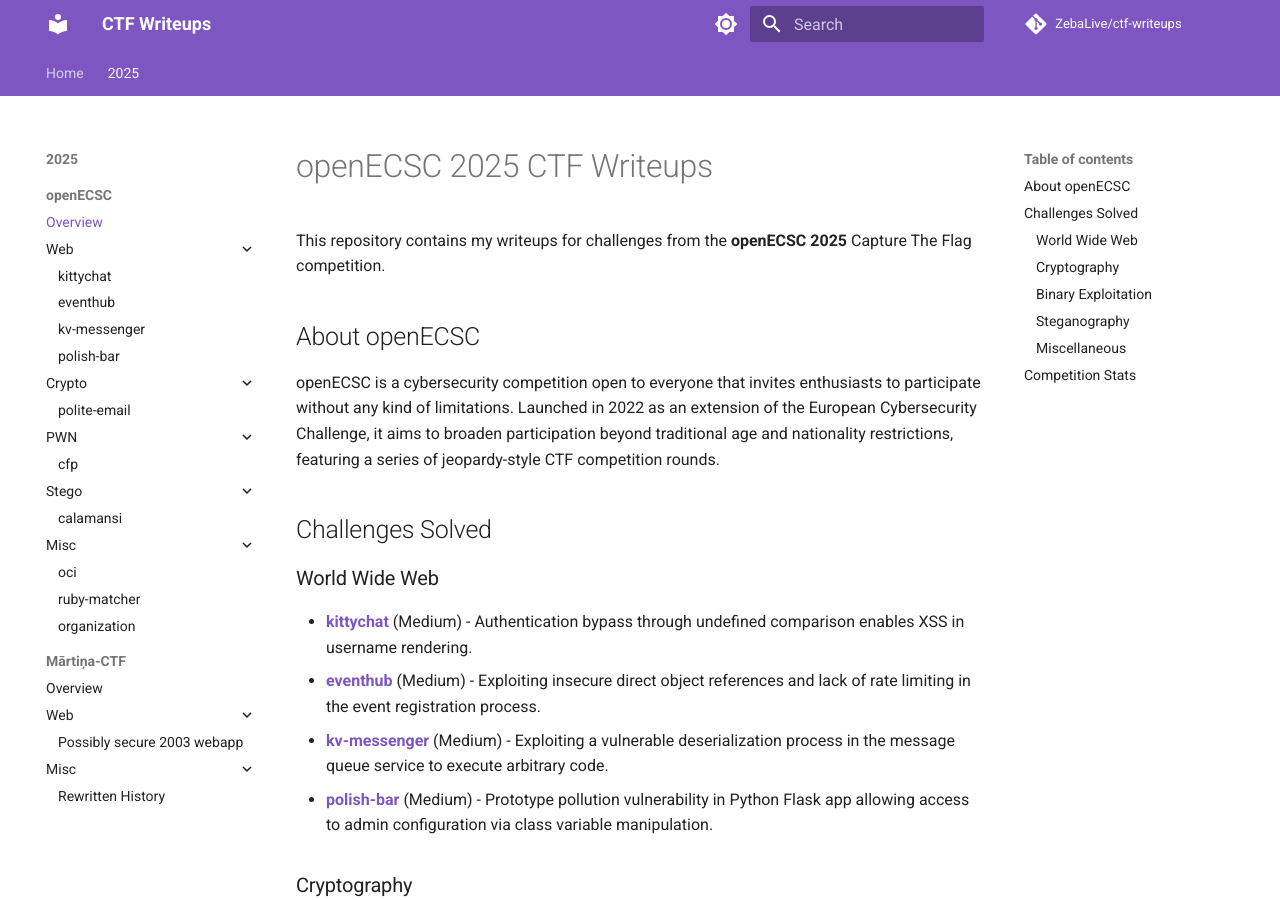
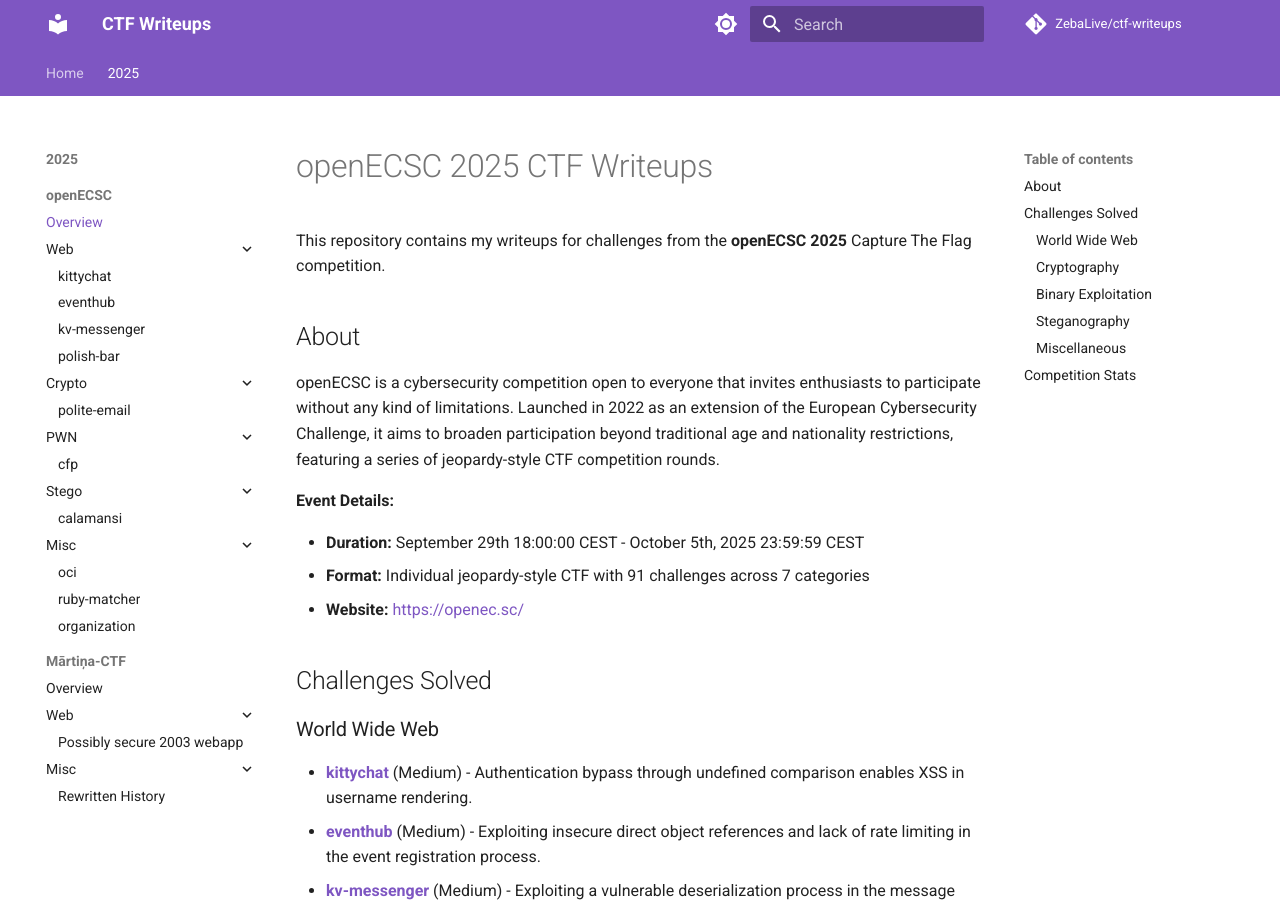
Before and after one commit to ZebaLive/ctf-writeups, an MkDocs documentation site: the page built from docs/2025/openecsc/README.md, in a window 1280 px wide and 900 px high. Built offline with MkDocs 1.6.1 and Material for MkDocs 9.7.7, drawn with Linux system fonts in a browser that asks for light colours; comment, search, counter and statistics services are not loaded.

Commit message:
update README.md

```diff
--- a/docs/2025/openecsc/README.md
+++ b/docs/2025/openecsc/README.md
@@ -2,9 +2,15 @@
 
 This repository contains my writeups for challenges from the **openECSC 2025** Capture The Flag competition.
 
-## About openECSC
+## About
 
 openECSC is a cybersecurity competition open to everyone that invites enthusiasts to participate without any kind of limitations. Launched in 2022 as an extension of the European Cybersecurity Challenge, it aims to broaden participation beyond traditional age and nationality restrictions, featuring a series of jeopardy-style CTF competition rounds.
+
+**Event Details:**
+
+- **Duration:** September 29th 18:00:00 CEST - October 5th, 2025 23:59:59 CEST
+- **Format:** Individual jeopardy-style CTF with 91 challenges across 7 categories
+- **Website:** [https://openec.sc/](https://openec.sc/)
 
 ## Challenges Solved
 
```
Also changed, not shown: docs/2025/martina-ctf/README.md (+3 -1 lines).
